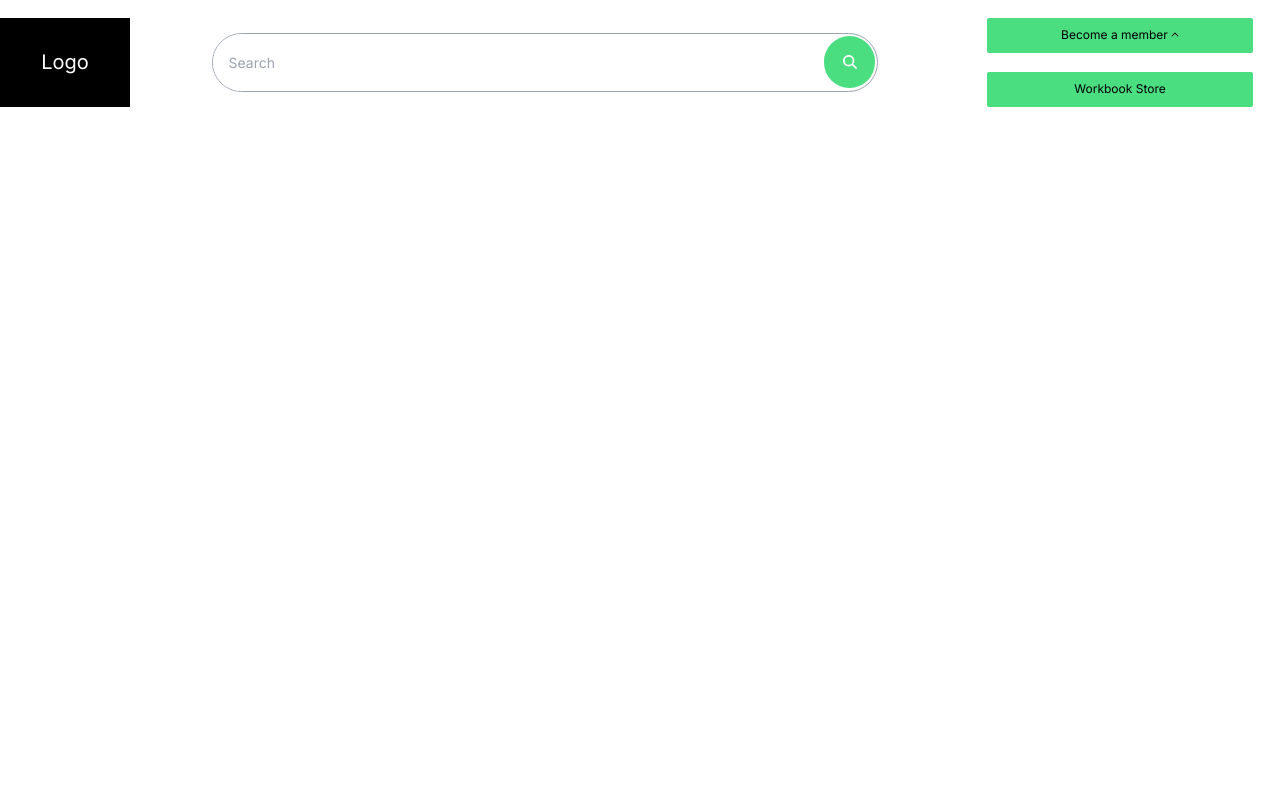
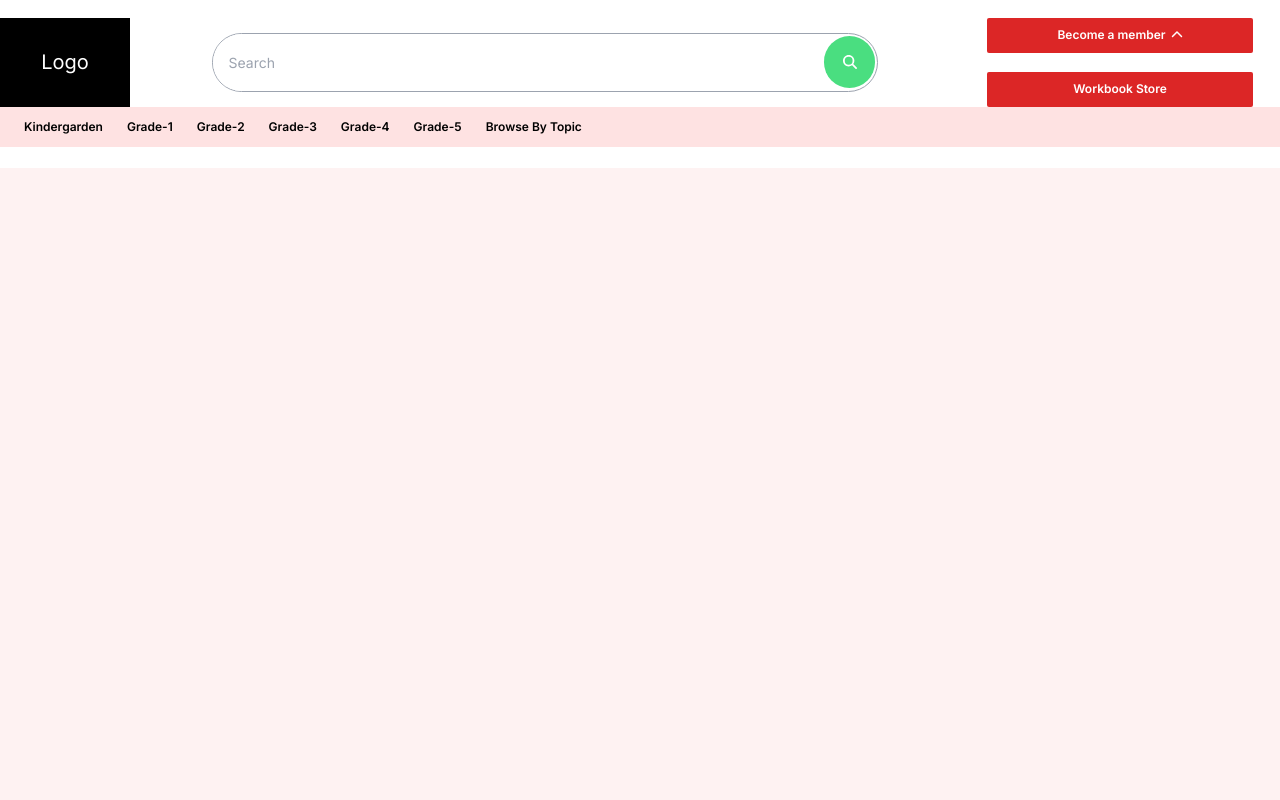
Before and after one commit to Faiaz-Rahman/k5new, a Next.js app: page / in a window 1280 px wide. Shown: the top 800 px of the page. Built offline with nearby package versions, Linux system fonts and the light colour scheme.

Commit message:
second nav layer added

```diff
--- a/src/app/_components/Header/index.tsx
+++ b/src/app/_components/Header/index.tsx
@@ -1,6 +1,5 @@
 import {
     faChevronDown,
-    faChevronUp,
     faMagnifyingGlass,
 } from '@fortawesome/free-solid-svg-icons'
 import { FontAwesomeIcon } from '@fortawesome/react-fontawesome'
@@ -10,7 +9,7 @@ import './index.css'
 export default function Head() {
     return (
         <header
-            className="h-32 w-screen
+            className="h-32 w-screen mb-10
             "
             // bg-red-500
         >
@@ -79,20 +78,21 @@ export default function Head() {
                     // bg-cyan-700
                 >
                     <div
-                        className="h-[35px] w-5/6 bg-green-400
+                        className="h-[35px] w-5/6 bg-red-600
                         rounded-sm flex justify-center items-center
                         cursor-pointer relative group
                     "
                     >
-                        <p className="text-black text-xs">
+                        <p className="text-white text-xs font-semibold">
                             Become a member
                         </p>
                         <FontAwesomeIcon
                             icon={faChevronDown}
-                            className="rotate-180 transition-all duration-300 group-hover:rotate-0"
+                            className="rotate-180 transition-all duration-300
+                            group-hover:rotate-0 text-white"
                             style={{
-                                fontSize: 8,
-                                marginLeft: 3,
+                                fontSize: 12,
+                                marginLeft: 5,
                             }}
                         />
                         <div
@@ -103,17 +103,17 @@ export default function Head() {
                         >
                             <ul className="h-full w-full">
                                 <li
-                                    className="w-full h-1/2 pl-2 text-[9px]
+                                    className="w-full h-1/2 pl-2 text-[10px]
                                 text-slate-400 flex items-center
-                                hover:bg-slate-200 hover:text-black
+                                hover:bg-slate-200 hover:text-black hover:font-semibold
                                 "
                                 >
                                     Sign Up
                                 </li>
                                 <li
-                                    className="h-1/2 w-full pl-2 text-[9px]
+                                    className="h-1/2 w-full pl-2 text-[10px]
                                 text-slate-400 flex items-center
-                                hover:bg-slate-200 hover:text-black
+                                hover:bg-slate-200 hover:text-black hover:font-semibold
                                 "
                                 >
                                     Already a member? Sign In
@@ -122,17 +122,78 @@ export default function Head() {
                         </div>
                     </div>
                     <div
-                        className="h-[35px] w-5/6 bg-green-400
+                        className="h-[35px] w-5/6 bg-red-600
                         rounded-sm flex justify-center items-center
                         cursor-pointer
                     "
                     >
-                        <p className="text-black text-xs">
+                        <p className="text-white text-xs font-semibold">
                             Workbook Store
                         </p>
                     </div>
                 </div>
             </div>
+
+            <div className="w-screen h-10 bg-red-100 flex items-center">
+                <ul className="flex pl-3">
+                    <li
+                        className="px-3 h-10 hover:bg-red-600 flex
+                        items-center justify-center text-xs hover:text-white
+                        rounded-sm font-semibold
+                    "
+                    >
+                        Kindergarden
+                    </li>
+                    <li
+                        className="px-3 h-10 hover:bg-red-600 flex
+                        items-center justify-center text-xs hover:text-white
+                        rounded-sm font-semibold
+                    "
+                    >
+                        Grade-1
+                    </li>
+                    <li
+                        className="px-3 h-10 hover:bg-red-600 flex
+                        items-center justify-center text-xs hover:text-white
+                        rounded-sm font-semibold
+                    "
+                    >
+                        Grade-2
+                    </li>
+                    <li
+                        className="px-3 h-10 hover:bg-red-600 flex
+                        items-center justify-center text-xs hover:text-white
+                        rounded-sm font-semibold
+                    "
+                    >
+                        Grade-3
+                    </li>
+                    <li
+                        className="px-3 h-10 hover:bg-red-600 flex
+                        items-center justify-center text-xs hover:text-white
+                        rounded-sm font-semibold
+                    "
+                    >
+                        Grade-4
+                    </li>
+                    <li
+                        className="px-3 h-10 hover:bg-red-600 flex
+                        items-center justify-center text-xs hover:text-white
+                        rounded-sm font-semibold
+                    "
+                    >
+                        Grade-5
+                    </li>
+                    <li
+                        className="px-3 h-10 hover:bg-red-600 flex
+                        items-center justify-center text-xs hover:text-white
+                        rounded-sm font-semibold
+                    "
+                    >
+                        Browse By Topic
+                    </li>
+                </ul>
+            </div>
         </header>
     )
 }
--- a/src/app/page.tsx
+++ b/src/app/page.tsx
@@ -1,54 +1,9 @@
-'use client'
-
-import { faChevronUp } from '@fortawesome/free-solid-svg-icons'
-import { FontAwesomeIcon } from '@fortawesome/react-fontawesome'
-import { useEffect, useState } from 'react'
-import Image from 'next/image'
-import Accordion from './_components/Accordion/Accordion'
-
-import { AccordionItem } from './_components/Accordion/Accordion'
+import Page1 from './page1/page'
 
 export default function Home() {
-    const [open, setOpen] = useState(false)
-
-    // useEffect(() => {
-    //     console.log('the accordion open status: ', open)
-    // }, [open])
-
     return (
         <main className="flex min-h-screen w-screen flex-col">
-            {/* <button
-                data-collapse-target="collapse-1"
-                onClick={() => {
-                    setOpen((prev) => !prev)
-                }}
-                className="ml-3 h-10 w-36 flex bg-blue-400
-                transition-all relative group items-center rounded-sm
-                justify-between
-        "
-            >
-                <p className="text-white text-sm ml-3">Math</p>
-                <FontAwesomeIcon
-                    icon={faChevronUp}
-                    className={
-                        'text-[10px] text-white mr-3 transition-all'
-                    }
-                />
-
-                <div
-                    data-collapse="collapse-1"
-                    className="h-0 w-36 bg-gray-200
-                    hidden absolute top-full group-hover:h-56 transition-all
-                    duration-500 ease-in
-                    group-hover:flex flex-col
-                "
-                >
-                    <p>This is a paragraph</p>
-                    <p>This is a paragraph</p>
-                    <p>This is a paragraph</p>
-                    <p>This is a paragraph</p>
-                </div>
-            </button> */}
+            <div className="w-screen h-screen bg-red-50"></div>
         </main>
     )
 }
--- a/src/app/page1/layout.tsx
+++ b/src/app/page1/layout.tsx
@@ -11,7 +11,7 @@ export default function Page1Layout({
     return (
         <>
             <div className="flex">
-                <Accordion value="1">
+                <Accordion value="en">
                     <AccordionItem
                         trigger="Topic 1"
                         value={'1'}
```
